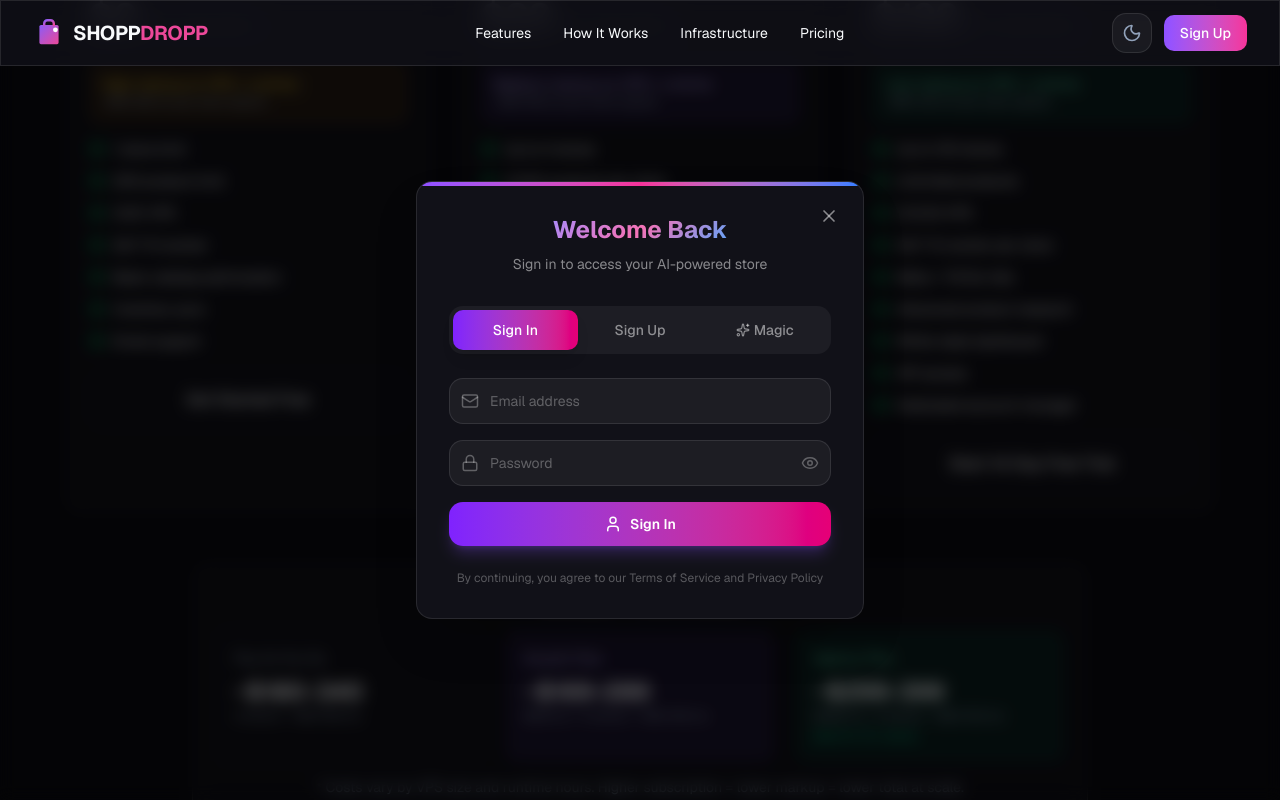
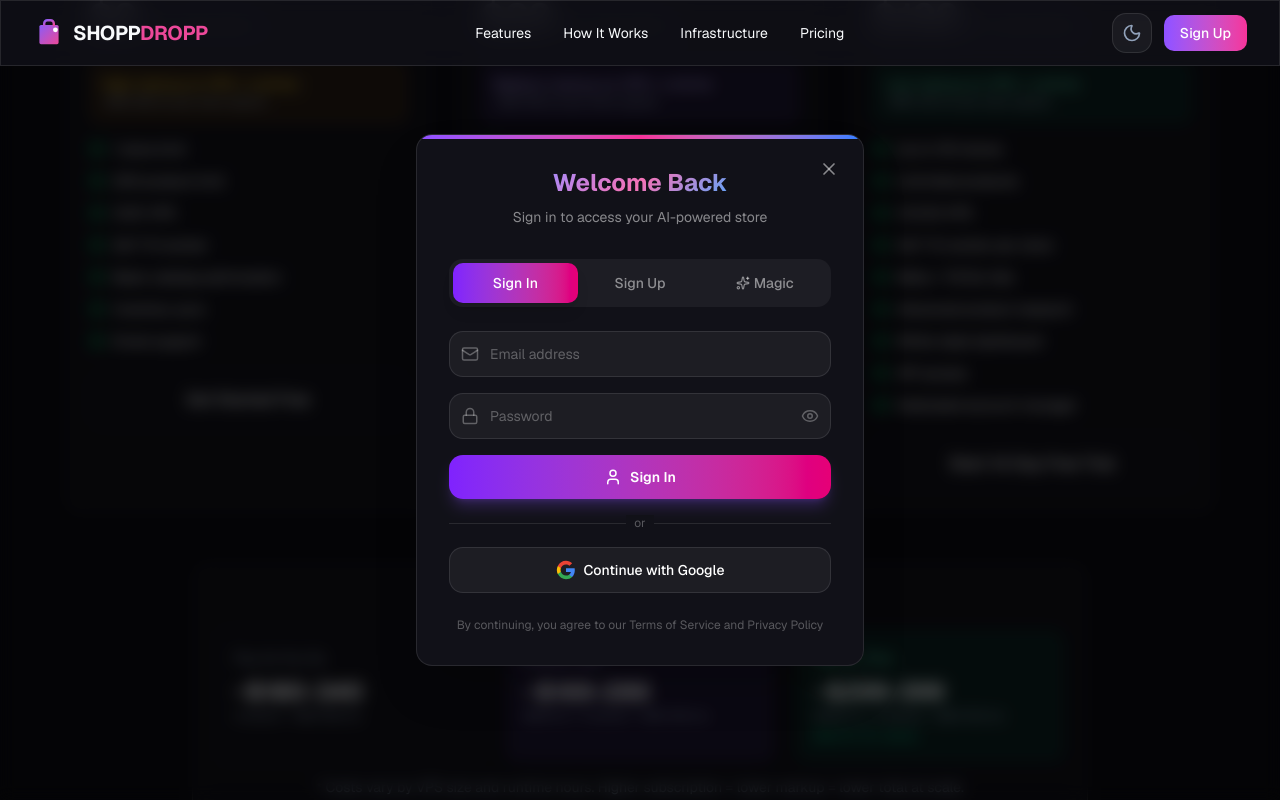
Before and after one commit to happypuppysupply/shoppdropp, a Next.js app: page / in a window 1280 px wide. Both pictures are taken after a click on the button "Get Started Free". Shown: the part 4441-5241 px from the top of the page. Built offline with nearby package versions, Linux system fonts and the light colour scheme; no server answers.

Commit message:
Add Google OAuth sign-in option

```diff
--- a/app/components/AuthModal.tsx
+++ b/app/components/AuthModal.tsx
@@ -20,7 +20,7 @@
   const [isLoading, setIsLoading] = useState(false);
   const [magicLinkSent, setMagicLinkSent] = useState(false);
 
-  const { signInWithEmail, signUpWithEmail, signInWithMagicLink } = useAuth();
+  const { signInWithEmail, signUpWithEmail, signInWithMagicLink, signInWithGoogle } = useAuth();
 
   const resetForm = () => {
     setEmail("");
@@ -292,6 +292,31 @@
                 </button>
               </form>
 
+              {/* Google Sign In */}
+              <div className="mt-4">
+                <div className="relative mb-4">
+                  <div className="absolute inset-0 flex items-center">
+                    <div className="w-full border-t border-white/10" />
+                  </div>
+                  <div className="relative flex justify-center text-xs">
+                    <span className="bg-[#111118] px-2 text-white/30">or</span>
+                  </div>
+                </div>
+                <button
+                  type="button"
+                  onClick={signInWithGoogle}
+                  className="w-full flex items-center justify-center gap-2 rounded-xl border border-white/10 bg-white/5 py-3 text-sm font-medium text-white hover:bg-white/10 transition-colors"
+                >
+                  <svg className="w-5 h-5" viewBox="0 0 24 24">
+                    <path fill="#4285F4" d="M22.56 12.25c0-.78-.07-1.53-.2-2.25H12v4.26h5.92c-.26 1.37-1.04 2.53-2.21 3.31v2.77h3.57c2.08-1.92 3.28-4.74 3.28-8.09z"/>
+                    <path fill="#34A853" d="M12 23c2.97 0 5.46-.98 7.28-2.66l-3.57-2.77c-.98.66-2.23 1.06-3.71 1.06-2.86 0-5.29-1.93-6.16-4.53H2.18v2.84C3.99 20.53 7.7 23 12 23z"/>
+                    <path fill="#FBBC05" d="M5.84 14.09c-.22-.66-.35-1.36-.35-2.09s.13-1.43.35-2.09V7.07H2.18C1.43 8.55 1 10.22 1 12s.43 3.45 1.18 4.93l2.85-2.22.81-.62z"/>
+                    <path fill="#EA4335" d="M12 5.38c1.62 0 3.06.56 4.21 1.64l3.15-3.15C17.45 2.09 14.97 1 12 1 7.7 1 3.99 3.47 2.18 7.07l3.66 2.84c.87-2.6 3.3-4.53 6.16-4.53z"/>
+                  </svg>
+                  Continue with Google
+                </button>
+              </div>
+
               {/* Footer */}
               <p className="mt-6 text-center text-xs text-white/30">
                 By continuing, you agree to our{" "}
```
